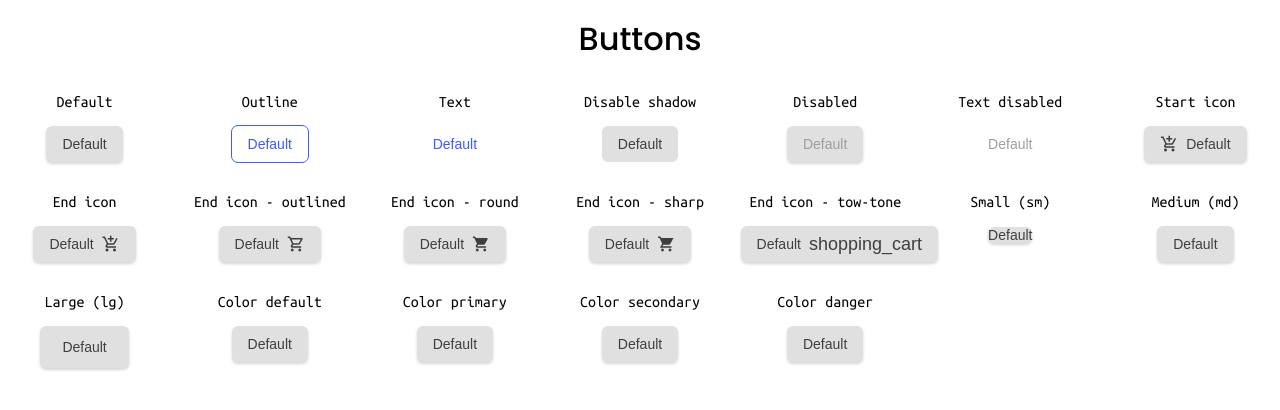
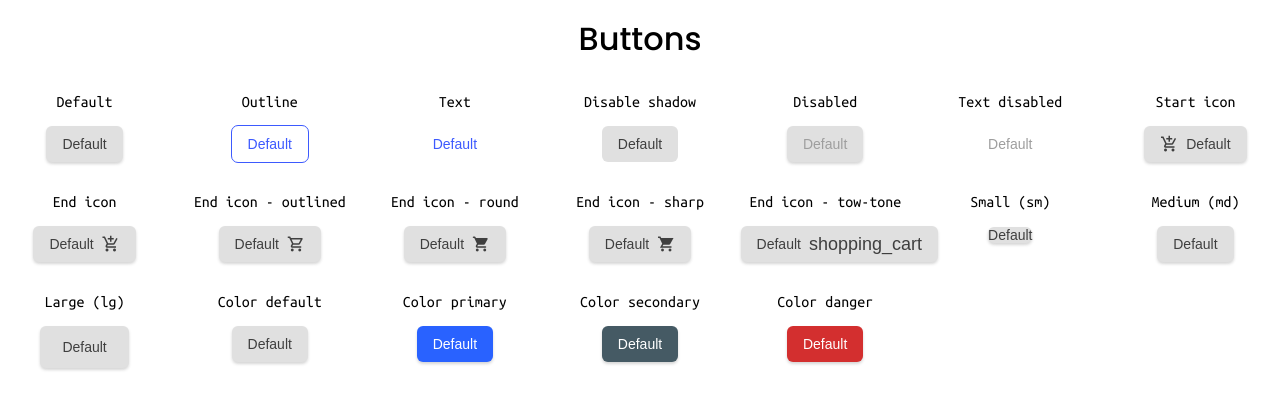
Before and after one commit to Hdoc1509/dev-challenges, a React (Vite) app in the folder 01-button-component/: page / in a window 1280 px wide. Shown: the top 410 px of the page. Built offline with nearby package versions, Linux system fonts and the light colour scheme.

Commit message:
feat(01-button-component): add support for different button colors

```diff
--- a/01-button-component/src/App.tsx
+++ b/01-button-component/src/App.tsx
@@ -58,16 +58,16 @@ function App() {
             <Button size="lg" />
           </ButtonVariant>
           <ButtonVariant name="Color default">
-            <Button />
+            <Button color="default" />
           </ButtonVariant>
           <ButtonVariant name="Color primary">
-            <Button />
+            <Button color="primary" />
           </ButtonVariant>
           <ButtonVariant name="Color secondary">
-            <Button />
+            <Button color="secondary" />
           </ButtonVariant>
           <ButtonVariant name="Color danger">
-            <Button />
+            <Button color="danger" />
           </ButtonVariant>
         </div>
       </main>
--- a/01-button-component/src/components/Button.scss
+++ b/01-button-component/src/components/Button.scss
@@ -63,6 +63,34 @@
     --padding-y: 11px;
     height: 42px;
   }
+
+  &--primary {
+    background-color: #2962ff;
+    color: #fff;
+
+    &:hover:enabled,
+    &:focus:enabled {
+      background-color: #0039cb;
+    }
+  }
+  &--secondary {
+    background-color: #455a64;
+    color: #fff;
+
+    &:hover:enabled,
+    &:focus:enabled {
+      background-color: #1c313a;
+    }
+  }
+  &--danger {
+    background-color: #d32f2f;
+    color: #fff;
+
+    &:hover:enabled,
+    &:focus:enabled {
+      background-color: #9a0007;
+    }
+  }
 }
 
 [class*="material-icons"] {
--- a/01-button-component/src/components/Button.tsx
+++ b/01-button-component/src/components/Button.tsx
@@ -9,6 +9,7 @@ type Props = {
   endIcon?: string;
   iconStyle?: "outlined" | "round" | "sharp" | "two-tone";
   size?: "sm" | "md" | "lg";
+  color?: "default" | "primary" | "secondary" | "danger";
 };
 
 export const Button = ({
@@ -19,11 +20,13 @@ export const Button = ({
   endIcon,
   iconStyle,
   size = "md",
+  color,
 }: Props) => {
   const btnClass = classNames("btn", {
     [`btn--${variant}`]: variant !== undefined,
     ["btn--no-shadow"]: disableShadow,
     [`btn--${size}`]: size !== undefined,
+    [`btn--${color}`]: color !== undefined && color !== "default",
   });
   const iconClass = classNames("md-18", {
     ["material-icons"]: iconStyle === undefined,
```
Also changed, not shown: 1 other file (tests, documents, lock files or other folders).
